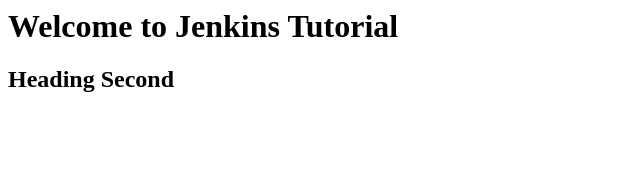
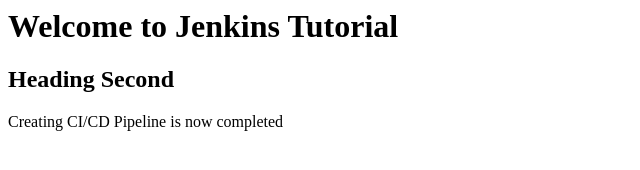
Before and after one commit to DevOpsWorm/website, a plain HTML site: page index.html in a window 1280 px wide. Shown: the whole page, without its empty margins (0-640 px from the left). Drawn offline with Linux system fonts and the light colour scheme.

Commit message:
Added a Para

```diff
--- a/index.html
+++ b/index.html
@@ -3,5 +3,7 @@
 <body>
 <h1>Welcome to Jenkins Tutorial</h1>
 <h2>Heading Second</h2>
+<p> Creating CI/CD Pipeline is now completed</p>
 </body>
+
 </html>
```
